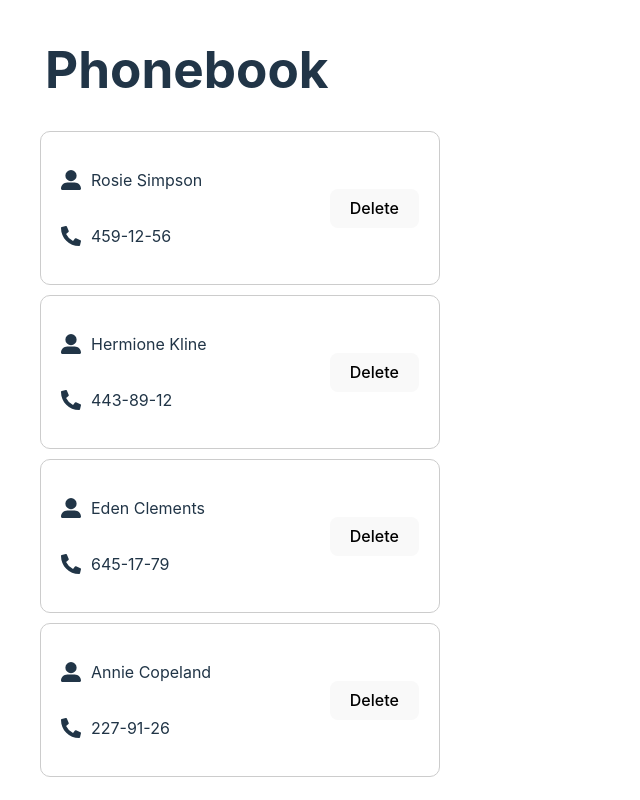
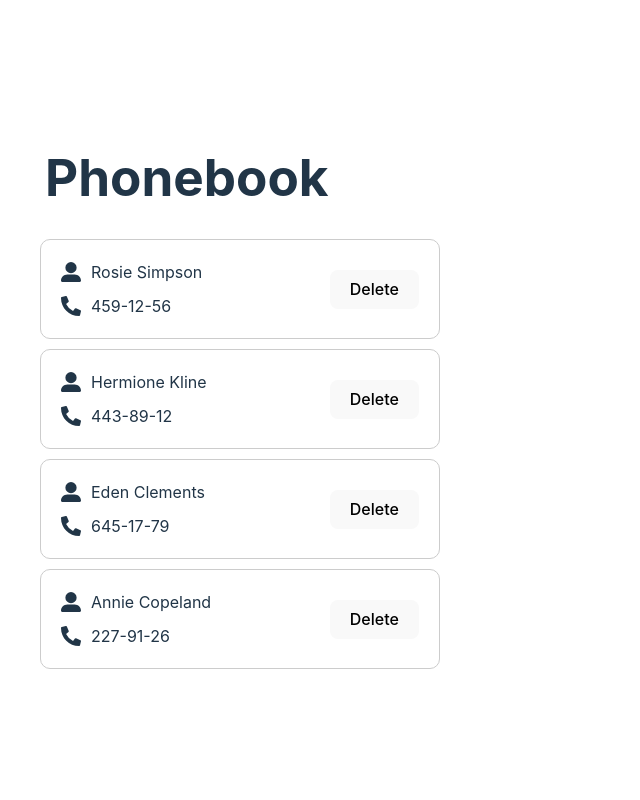
Before and after one commit to yd1224/goit-react-hw-03, a React (Vite) app: page / in a window 1280 px wide. Shown: the whole page, without its empty margins (0-640 px from the left). Built offline with nearby package versions, Linux system fonts and the light colour scheme.

Commit message:
add styles

```diff
--- a/src/components/Contact/Contact.module.css
+++ b/src/components/Contact/Contact.module.css
@@ -13,3 +13,8 @@
   align-items: center;
   gap: 10px;
 }
+.box {
+  display: flex;
+  gap: 10px;
+  flex-direction: column;
+}
--- a/src/index.css
+++ b/src/index.css
@@ -70,3 +70,6 @@ button:focus-visible {
 ul {
   list-style: none;
 }
+p {
+  margin: 0px;
+}
```
